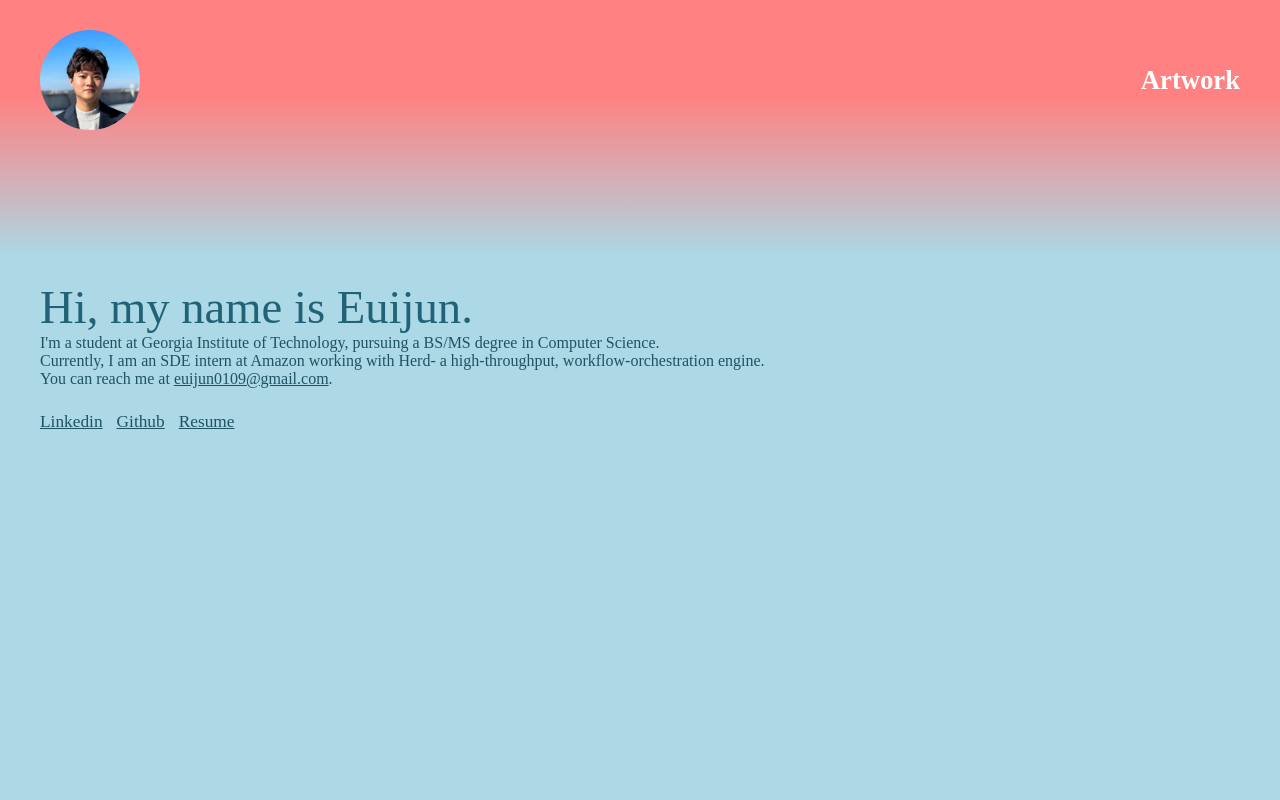
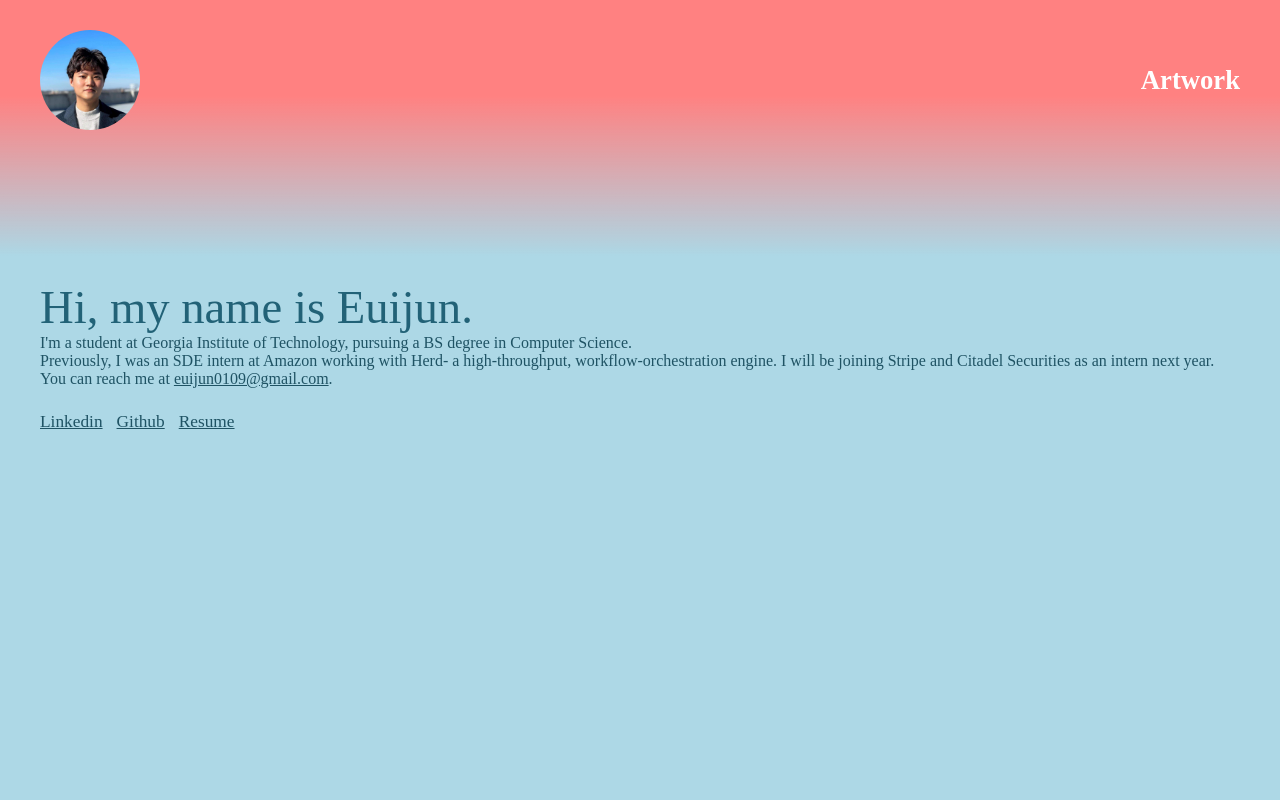
Before and after one commit to euijun0109/euijun0109.github.io, a plain HTML site: page index.html in a window 1280 px wide. Shown: the top 800 px of the page. Drawn offline with Linux system fonts and the light colour scheme; a web font is replaced by a local one.

Commit message:
Update desc

```diff
--- a/index.html
+++ b/index.html
@@ -19,8 +19,8 @@
 
     <section id="section1">
         <h1>Hi, my name is Euijun.</h1>
-        <p>I'm a student at Georgia Institute of Technology, pursuing a BS/MS degree in Computer Science.</p>
-        <p>Currently, I am an SDE intern at Amazon working with Herd- a high-throughput, workflow-orchestration engine.</p>
+        <p>I'm a student at Georgia Institute of Technology, pursuing a BS degree in Computer Science.</p>
+        <p>Previously, I was an SDE intern at Amazon working with Herd- a high-throughput, workflow-orchestration engine. I will be joining Stripe and Citadel Securities as an intern next year.</p>
         <p>You can reach me at <a href="mailto:euijun0109@gmail.com">euijun0109@gmail.com</a>.</p>
         <ul class="links">
             <li><a href="https://www.linkedin.com/in/andy-euijun-choi-9259b067" target="_blank">Linkedin</a></li>
```
